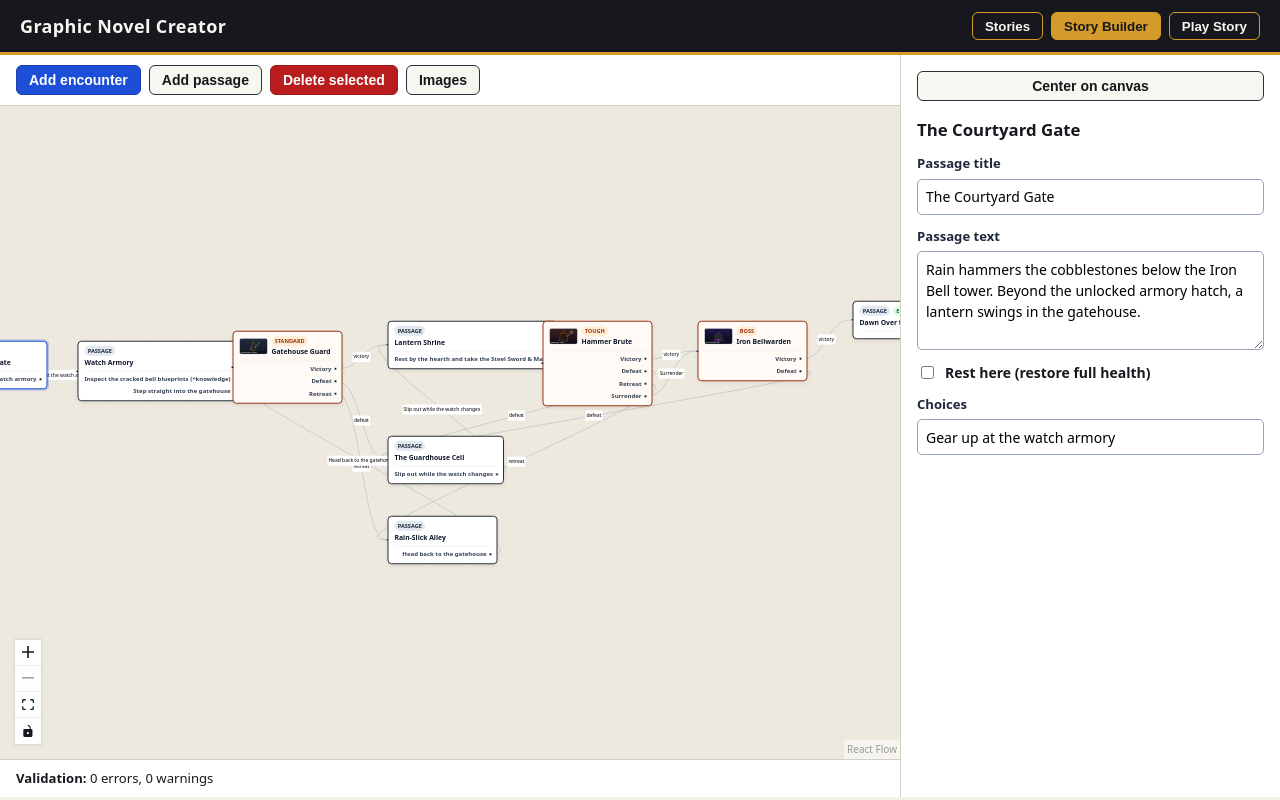
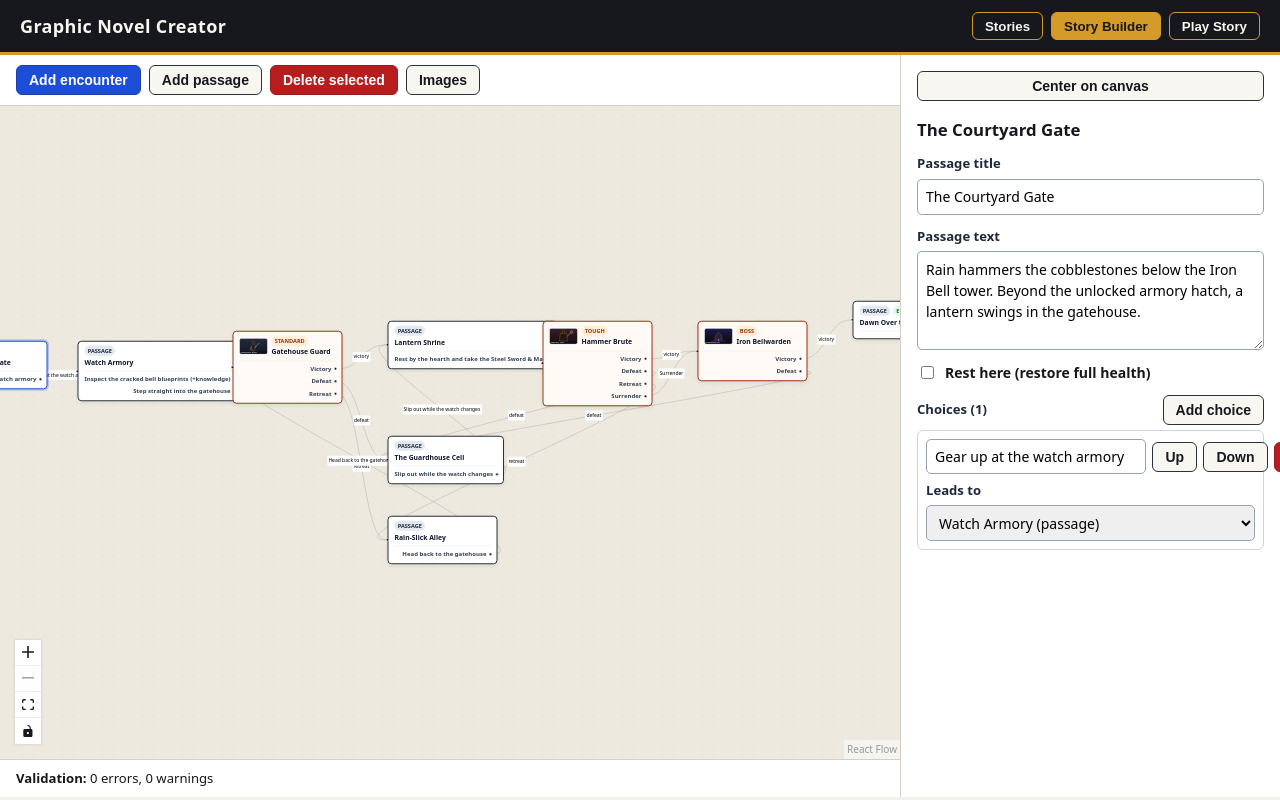
Before and after one commit to jdwd40/graphic-novel-creator, a React (Vite) app: page / in a window 1280 px wide. Both pictures are taken after a click on the button "Open demo story". Built offline with nearby package versions, Linux system fonts and the light colour scheme.

Commit message:
Add choice creation, reordering, target selection, and deletion in PassageInspector (#42)

```diff
--- a/src/builder/PassageInspector.tsx
+++ b/src/builder/PassageInspector.tsx
@@ -1,11 +1,12 @@
-import type { PassageNode } from '../story/types';
+import type { PassageChoice, PassageNode, Story } from '../story/types';
 
 export interface PassageInspectorProps {
   node: PassageNode;
+  story?: Story;
   onUpdate: (nextNode: PassageNode) => void;
 }
 
-export function PassageInspector({ node, onUpdate }: PassageInspectorProps) {
+export function PassageInspector({ node, story, onUpdate }: PassageInspectorProps) {
   const hasRest = Boolean(node.effects?.some((e) => 'rest' in e && e.rest));
 
   const toggleRest = (enabled: boolean) => {
@@ -14,6 +15,48 @@ export function PassageInspector({ node, onUpdate }: PassageInspectorProps) {
     onUpdate({
       ...node,
       effects: nextEffects,
+    });
+  };
+
+  const targetNodes = story
+    ? Object.values(story.nodes)
+    : [];
+
+  const handleAddChoice = () => {
+    let idx = node.choices.length + 1;
+    let id = `${node.id}_c${idx}`;
+    const existingIds = new Set(node.choices.map((c) => c.id));
+    while (existingIds.has(id)) {
+      idx += 1;
+      id = `${node.id}_c${idx}`;
+    }
+    const nextChoice: PassageChoice = {
+      id,
+      label: `Choice ${node.choices.length + 1}`,
+      targetNodeId: null,
+    };
+    onUpdate({
+      ...node,
+      choices: [...node.choices, nextChoice],
+    });
+  };
+
+  const handleMoveChoice = (index: number, delta: -1 | 1) => {
+    const targetIndex = index + delta;
+    if (targetIndex < 0 || targetIndex >= node.choices.length) return;
+    const nextChoices = [...node.choices];
+    const [moved] = nextChoices.splice(index, 1);
+    nextChoices.splice(targetIndex, 0, moved);
+    onUpdate({
+      ...node,
+      choices: nextChoices,
+    });
+  };
+
+  const handleDeleteChoice = (index: number) => {
+    onUpdate({
+      ...node,
+      choices: node.choices.filter((_, i) => i !== index),
     });
   };
 
@@ -47,10 +90,26 @@ export function PassageInspector({ node, onUpdate }: PassageInspectorProps) {
         />
         <label htmlFor="passage-rest-toggle">Rest here (restore full health)</label>
       </div>
+
       <div className="inspector-field">
-        <span className="inspector-label">Choices</span>
+        <div className="integration-row-head">
+          <span className="inspector-label">Choices ({node.choices.length})</span>
+          <button type="button" onClick={handleAddChoice}>
+            Add choice
+          </button>
+        </div>
+
+        {node.choices.length === 0 && (
+          <p className="inspector-sublabel">No choices yet. Add one or mark this passage as an ending.</p>
+        )}
+
         {node.choices.map((choice, idx) => (
-          <div key={choice.id} className="pattern-editor-row">
+          <div
+            key={choice.id}
+            className="integration-card"
+            data-testid={`passage-choice-row-${idx}`}
+          >
+            <div className="pattern-editor-row">
               <input
                 type="text"
                 aria-label={`Choice ${idx + 1} label`}
@@ -64,6 +123,56 @@ export function PassageInspector({ node, onUpdate }: PassageInspectorProps) {
                   })
                 }
               />
+              <button
+                type="button"
+                aria-label={`Move choice ${idx + 1} up`}
+                disabled={idx === 0}
+                onClick={() => handleMoveChoice(idx, -1)}
+              >
+                Up
+              </button>
+              <button
+                type="button"
+                aria-label={`Move choice ${idx + 1} down`}
+                disabled={idx === node.choices.length - 1}
+                onClick={() => handleMoveChoice(idx, 1)}
+              >
+                Down
+              </button>
+              <button
+                type="button"
+                className="btn-danger"
+                aria-label={`Delete choice ${idx + 1}`}
+                onClick={() => handleDeleteChoice(idx)}
+              >
+                Delete
+              </button>
+            </div>
+
+            <div className="inspector-field">
+              <label htmlFor={`choice-target-${choice.id}`}>Leads to</label>
+              <select
+                id={`choice-target-${choice.id}`}
+                aria-label={`Choice ${idx + 1} target`}
+                value={choice.targetNodeId ?? ''}
+                onChange={(e) => {
+                  const targetNodeId = e.target.value || null;
+                  onUpdate({
+                    ...node,
+                    choices: node.choices.map((c, i) =>
+                      i === idx ? { ...c, targetNodeId } : c,
+                    ),
+                  });
+                }}
+              >
+                <option value="">(Not connected)</option>
+                {targetNodes.map((n) => (
+                  <option key={n.id} value={n.id}>
+                    {n.title || n.id} ({n.kind})
+                  </option>
+                ))}
+              </select>
+            </div>
           </div>
         ))}
       </div>
--- a/src/builder/StoryMapBuilder.tsx
+++ b/src/builder/StoryMapBuilder.tsx
@@ -323,6 +323,7 @@ function BuilderInner({ story, onStoryChange }: StoryMapBuilderProps) {
               <PassageInspector
                 key={selectedNode.id}
                 node={selectedNode}
+                story={story}
                 onUpdate={(nextPassage) => {
                   commitStory({
                     ...story,
```
Also changed, not shown: 1 other file (tests, documents, lock files or other folders). Lines whose indentation alone changed are shown as unchanged.
